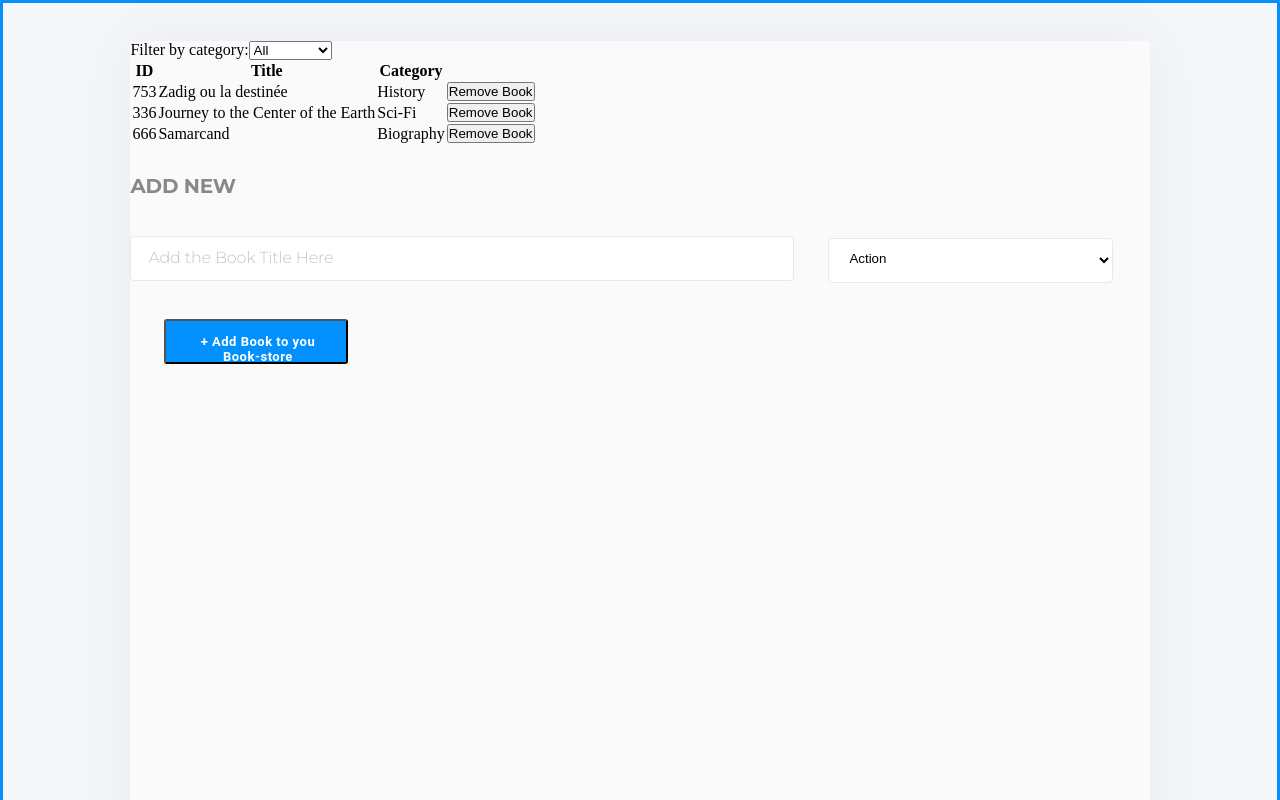
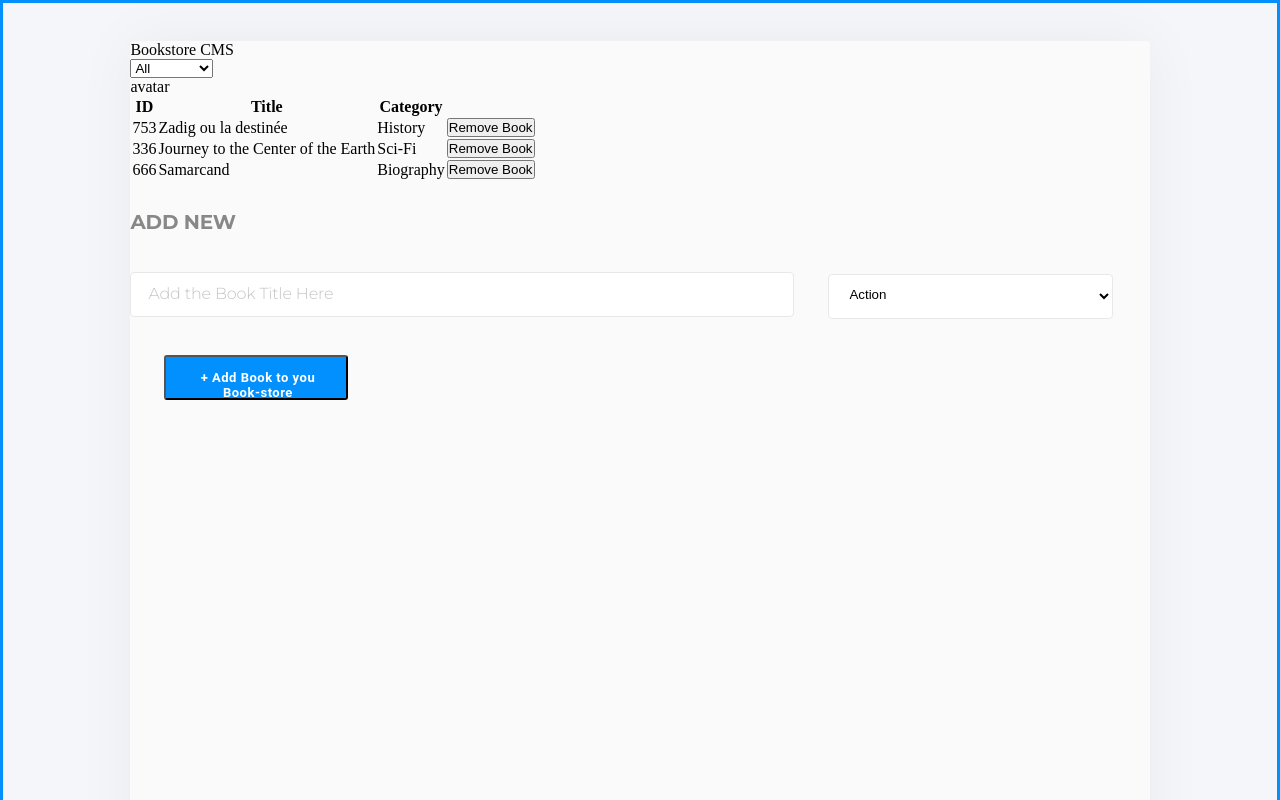
Before and after one commit to CalyCherkaoui/bookstore-react-redux, a React (Create React App) app: page / in a window 1280 px wide. Shown: the top 800 px of the page. Built offline with nearby package versions, Linux system fonts and the light colour scheme.

Commit message:
Refactor CategoryFilter component Html

```diff
--- a/src/components/CategoryFilter.js
+++ b/src/components/CategoryFilter.js
@@ -8,9 +8,11 @@ const CategoryFilter = ({ changeFilterHandle }) => {
   };
 
   return (
-    <div>
-      Filter by category:
+    <div className="navigation_container">
+      <div className="navigation_left">
+        <div className="navigation_logo">Bookstore CMS</div>
         <select
+          className="categories_selector"
           name="filter"
           id="filter"
           onChange={changeFilterHandler}
@@ -29,6 +31,8 @@ const CategoryFilter = ({ changeFilterHandle }) => {
           }
         </select>
       </div>
+      <div className="navigation_right">avatar</div>
+    </div>
   );
 };
 
```
Lines whose indentation alone changed are shown as unchanged.
